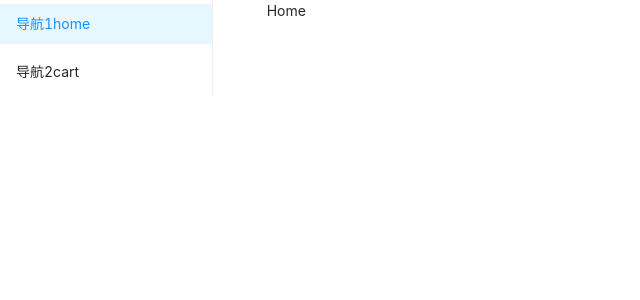
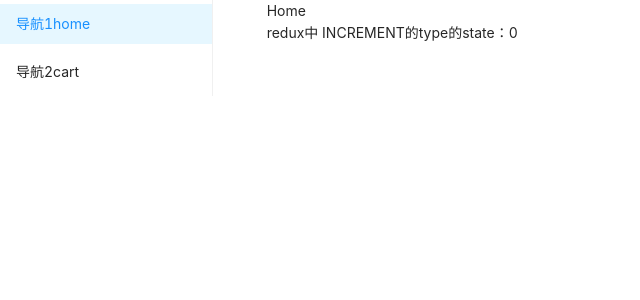
Before and after one commit to 24min/reactList, a React (Create React App) app: page /cart in a window 1280 px wide. Both pictures are taken after a click on the item "导航1home". Shown: the top 300 px of the page, without its empty margins (0-640 px from the left). Built offline with nearby package versions, Linux system fonts and the light colour scheme.

Commit message:
简单的累加 redux

```diff
--- a/src/App.js
+++ b/src/App.js
@@ -2,15 +2,16 @@
  * @Author: 24min
  * @Date: 2020-04-01 19:41:09
  * @LastEditors: 24min
- * @LastEditTime: 2020-04-08 08:06:11
+ * @LastEditTime: 2020-04-08 12:09:43
  * @Description: file content
  */
 import React from 'react';
+import { connect } from 'react-redux'
 import './App.css';
 import Home from './views/home/home'
 import Cart from './views/cart/cart'
 import Login from './views/login/login'
-import { Menu, Row, Col } from 'antd'
+import { Menu, Row, Col,Button } from 'antd'
 import {
   MailOutlined,
   AppstoreOutlined,
@@ -56,10 +57,10 @@ const navList = [{
   route: "/cart"
 }]
 class App extends React.PureComponent {
-  componentDidMount(){
-    console.log('ssss',this.props)
+  componentDidMount() {
   }
   render() {
+    console.log('this.context', this)
     return (
       <Router history={useHistory}>
         <div>
@@ -95,28 +96,10 @@ class App extends React.PureComponent {
 function Sandwiches() {
   return <h2>Sandwiches</h2>;
 }
-const mapStateToProps = state => ({
-  secondHeader: state.test.secondHeader,
-})
+const mapStateToProps = state => (
+  {
+    aa: state
+  }
+)
+
 export default App
-// function Tacos({ routes }) {
-//   return (
-//     <div>
-//       <h2>Tacos</h2>
-//       <ul>
-//         <li>
-//           <Link to="/tacos/bus">Bus</Link>
-//         </li>
-//         <li>
-//           <Link to="/tacos/cart">Cart</Link>
-//         </li>
-//       </ul>
-
-//       <Switch>
-//         {routes.map((route, i) => (
-//           <RouteWithSubRoutes key={i} {...route} />
-//         ))}
-//       </Switch>
-//     </div>
-//   );
-// }
--- a/src/index.js
+++ b/src/index.js
@@ -2,7 +2,7 @@
  * @Author: 24min
  * @Date: 2020-04-01 19:41:09
  * @LastEditors: 24min
- * @LastEditTime: 2020-04-08 08:08:44
+ * @LastEditTime: 2020-04-08 11:48:35
  * @Description: file content
  */
 import React from 'react';
@@ -15,6 +15,7 @@ import { Provider } from 'react-redux'
 import reducer from './store/reducer/reducer'
 // const initialState = {};
 const store = createStore(reducer)
+
 ReactDOM.render(
   <Provider store={store}>
       <App />
--- a/src/views/cart/cart.js
+++ b/src/views/cart/cart.js
@@ -2,23 +2,37 @@
  * @Author: 24min
  * @Date: 2020-04-08 07:50:07
  * @LastEditors: 24min
- * @LastEditTime: 2020-04-08 08:04:36
+ * @LastEditTime: 2020-04-08 12:08:44
  * @Description: file content
  */
 
 import React from 'react'
 import {Button } from 'antd'
-export default class Cart extends React.PureComponent {
+import { connect } from 'react-redux'
+ class Cart extends React.PureComponent {
     pushRouter(){
-        console.log('this.props',this.props.store)
+        console.log('this.props',this.props.onClick)
         this.props.history.push('/login')
     }
     render() {
         return (
             <div>
                 <h1>Cart 测试</h1>
+                <Button onClick={this.props.onIncreaseClick1}>redux修改Home.js中的值</Button>
                 <Button onClick={this.pushRouter.bind(this)}>路由点击Login</Button>
             </div>
         )
     }
 }
+// const mapStateToProps = state => (
+//     {
+//       aa: state
+//     }
+//   )
+function mapDispatchToProps(dispatch) {
+    return {
+      onIncreaseClick1: () => dispatch({type:"INCREMENT"})
+    }
+  }
+
+export default connect('',mapDispatchToProps)(Cart)
--- a/src/views/home/home.js
+++ b/src/views/home/home.js
@@ -2,18 +2,19 @@
  * @Author: 24min
  * @Date: 2020-04-01 20:06:26
  * @LastEditors: 24min
- * @LastEditTime: 2020-04-08 07:44:14
+ * @LastEditTime: 2020-04-08 12:12:20
  * @Description: file content
  */
 import React from 'react';
 import './home.css'
+import { connect } from 'react-redux'
 import { Menu, Row, Col } from 'antd'
 import {
     Switch,
     Route,
     Link
 } from "react-router-dom";
-export default class Home extends React.PureComponent {
+class Home extends React.PureComponent {
     constructor(props) {
         super(props)
     }
@@ -22,16 +23,9 @@ export default class Home extends React.PureComponent {
             <div>
                 <Row>
                     <Col span={6}>
-                        Home
-                        {/* <Menu defaultSelectedKeys={['bus']}>
-                            <Menu.Item key="bus">
-                                <Link to="/home/bus">bus</Link>
-                            </Menu.Item>
-                            <Menu.Item key="Cart" >
-                                <Link to="/home/Cart">Cart</Link>
-                            </Menu.Item>
-                        </Menu> */}
-                        {/* 左导航 */}
+                        Home<br />
+                        redux中 INCREMENT的type的state：
+                        {this.props.aa}
                     </Col>
                     <Col span={18}>
                     </Col>
@@ -42,3 +36,11 @@ export default class Home extends React.PureComponent {
 
     }
 }
+
+const mapStateToProps = state => (
+    {
+        aa: state
+    }
+)
+
+export default connect(mapStateToProps)(Home)
```
Lines whose indentation alone changed are shown as unchanged.
